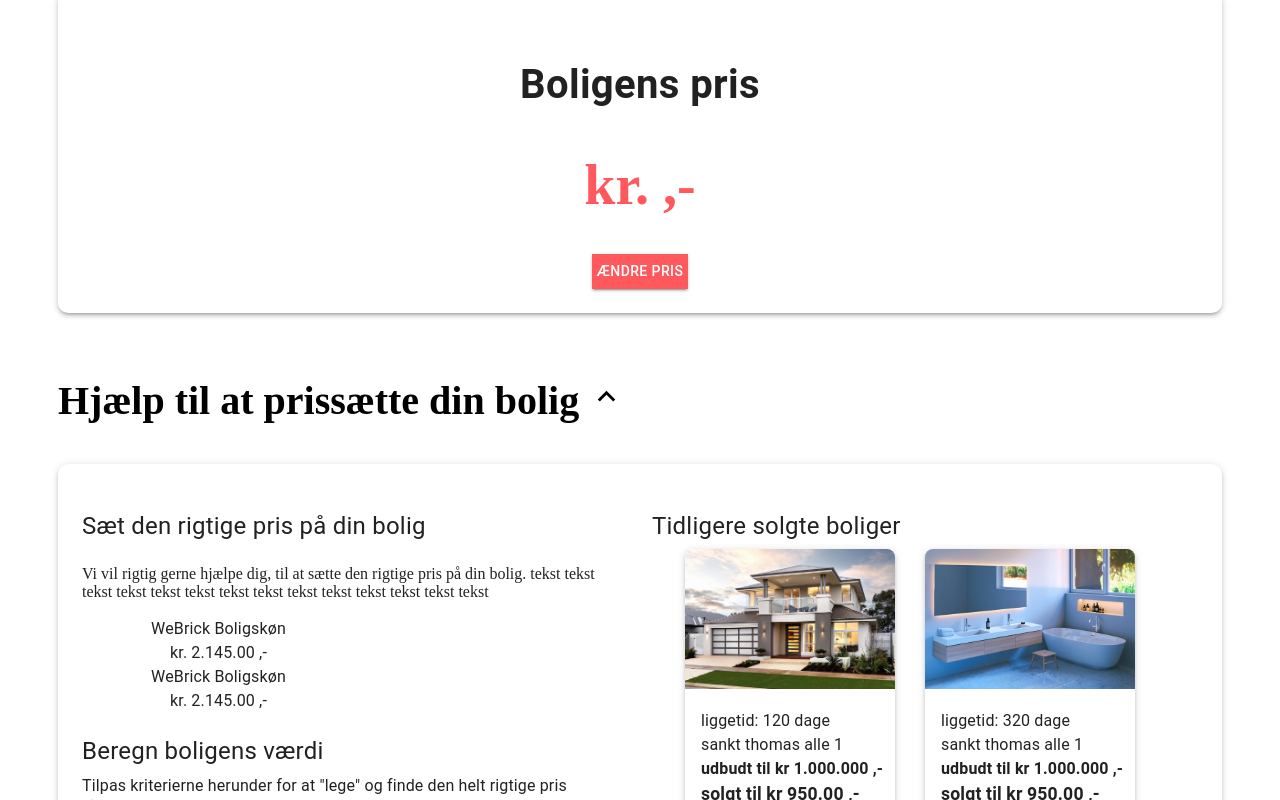
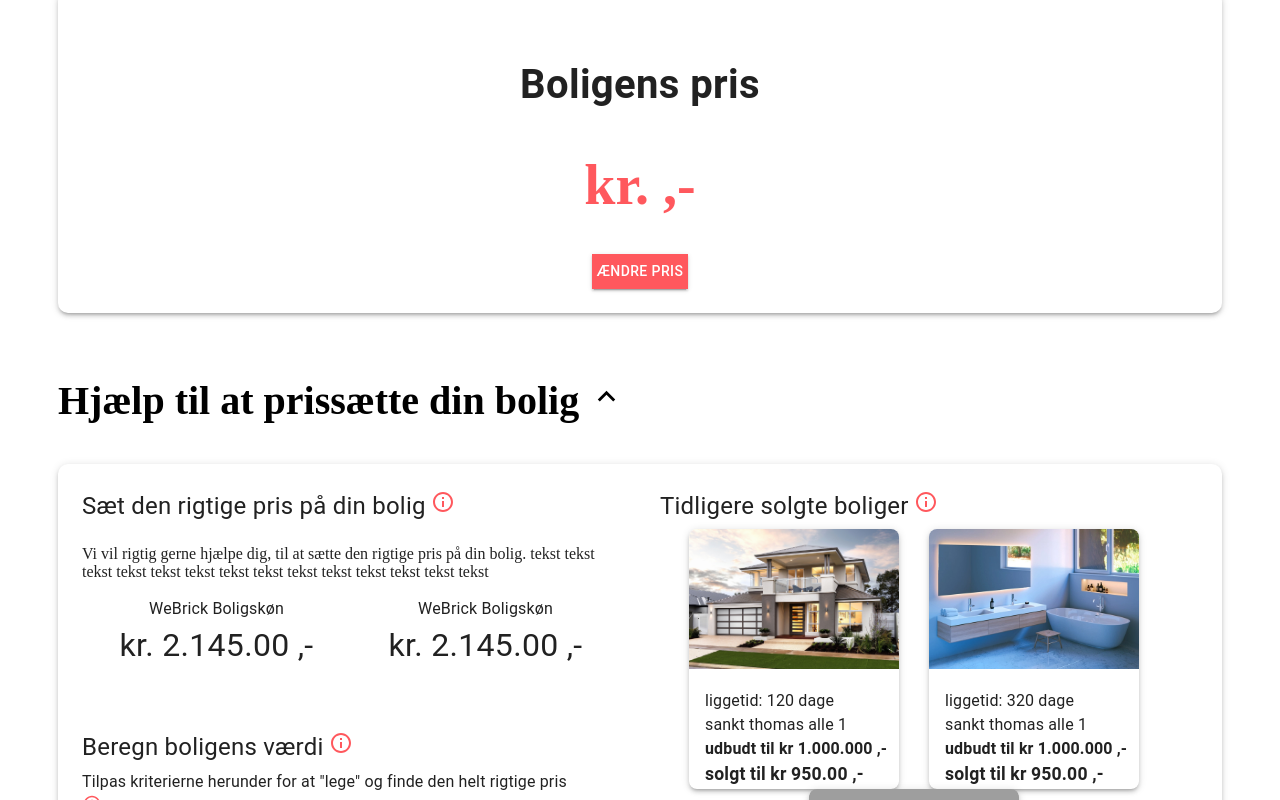
Before and after one commit to Adamhviid/react-app, a React (Create React App) app: page / in a window 1280 px wide. Both pictures are taken after a click on the element "Hjælp til at prissætte din bolig". Shown: the part 1492-2292 px from the top of the page. Built offline with nearby package versions, Linux system fonts and the light colour scheme; no server answers; grey boxes are pictures that could not be loaded.

Commit message:
boligskøn

```diff
--- a/src/PriceToolSection/PriceTool.js
+++ b/src/PriceToolSection/PriceTool.js
@@ -1,5 +1,5 @@
 import React, { useState } from 'react';
-import { Collapse, Grid, Typography } from '@mui/material';
+import { Collapse, Grid, Typography, Tooltip, tooltipClasses } from '@mui/material';
 import { makeStyles } from '@material-ui/core/styles';
 
 import ExpandMoreIcon from '@mui/icons-material/ExpandMore';
@@ -10,6 +10,7 @@ import PriceToolIntroduction from './PriceToolIntroduction';
 import WeBrickBoligskøn from './WeBrickBoligskøn';
 import KommuneStatistics from './KommuneStatistics';
 import PriceToolSliders from './PriceToolSliders';
+import InfoOutlinedIcon from '@material-ui/icons/InfoOutlined';
 
 import house from '../MainImageSection/HouseStockImages/house.jpeg'
 import bathroom from '../MainImageSection/HouseStockImages/bathroom.jpeg'
@@ -57,7 +58,6 @@ const useStyles = makeStyles({
   infoboxHeader: {
     fontWeight: "bold",
     fontSize: "2.5em",
-
     '&:hover': {
       cursor: 'pointer'
     }
@@ -66,11 +66,19 @@ const useStyles = makeStyles({
     justifyContent: 'center',
     textAlign: 'center',
   },
-  subheader: {
-    paddingTop: '20px',
+  topsubheader: {
     paddingBottom: '5px',
     fontSize: '1.5em'
-  }
+  },
+  subheader: {
+    paddingTop: '60px',
+    paddingBottom: '5px',
+    fontSize: '1.5em'
+  },
+  tooltips: {
+    color: '#FF585D',
+    paddingLeft: '5px',
+  },
 })
 
 const PriceTool = () => {
@@ -82,6 +90,7 @@ const PriceTool = () => {
     setIsOpen((current) => !current);
   };
 
+  //mockdata
   const boligskøn = "kr. 2.145.00 ,-"
   const numberOfHouses = "166"
   const avgSquareMeterPrice = "50.100 ,-"
@@ -98,28 +107,39 @@ const PriceTool = () => {
       </p>
       <Collapse in={open}>
         <InfoBox hasPadding>
-          <Grid container spacing={3}>
+          <Grid container spacing={5}>
             <Grid item md={6}>
-              <Typography className={classes.subheader}>
+              <Typography className={classes.topsubheader}>
                 Sæt den rigtige pris på din bolig
+                <Tooltip title="Læs mere her :)">
+                  <InfoOutlinedIcon className={classes.tooltips} />
+                </Tooltip>
               </Typography>
               <Grid item md={12}>
                 <PriceToolIntroduction />
               </Grid>
-              <Grid item xs={12} md={6} className={classes.centerGridElements}>
-                <WeBrickBoligskøn boligskøn={boligskøn} />
-              </Grid>
-              <Grid item xs={12} md={6} className={classes.centerGridElements}>
-                <WeBrickBoligskøn boligskøn={boligskøn} />
+              <Grid container>
+                <Grid item xs={12} md={6} className={classes.centerGridElements}>
+                  <WeBrickBoligskøn boligskøn={boligskøn}/>
+                </Grid>
+                <Grid item xs={12} md={6} className={classes.centerGridElements}>
+                  <WeBrickBoligskøn boligskøn={boligskøn} />
+                </Grid>
               </Grid>
               <Typography className={classes.subheader}>
                 Beregn boligens værdi
+                <Tooltip title="Læs mere her :)">
+                  <InfoOutlinedIcon className={classes.tooltips} />
+                </Tooltip>
               </Typography>
               <Grid item md={12}>
                 <PriceToolSliders />
               </Grid>
               <Typography className={classes.subheader}>
                 Boligstatstik i kommunen
+                <Tooltip title="Læs mere her :)">
+                  <InfoOutlinedIcon className={classes.tooltips} />
+                </Tooltip>
               </Typography>
               <Grid item md={12} className={classes.centerGridElements}>
                 <KommuneStatistics
@@ -131,8 +151,11 @@ const PriceTool = () => {
               </Grid>
             </Grid>
             <Grid item md={6} >
-              <Typography className={classes.subheader}>
+              <Typography className={classes.topsubheader}>
                 Tidligere solgte boliger
+                <Tooltip title="Læs mere her :)">
+                  <InfoOutlinedIcon className={classes.tooltips} />
+                </Tooltip>
               </Typography>
               <Grid container item md={12} className={classes.centerGridElements}>
                 {houses.slice(0, 3).map(function (house) {
@@ -147,6 +170,9 @@ const PriceTool = () => {
 
               <Typography className={classes.subheader}>
                 Nuværende boliger til salg
+                <Tooltip title="Læs mere her :)">
+                  <InfoOutlinedIcon className={classes.tooltips} />
+                </Tooltip>
               </Typography>
               <Grid container item md={12} className={classes.centerGridElements}>
                 {houses.slice(2, 5).map(function (house) {
--- a/src/PriceToolSection/WeBrickBoligskøn.js
+++ b/src/PriceToolSection/WeBrickBoligskøn.js
@@ -1,18 +1,28 @@
 import React from 'react'
 import { Grid, Typography } from '@mui/material'
+import { makeStyles } from '@material-ui/core/styles';
 import PropTypes from 'prop-types'
+
+
+const useStyles = makeStyles({
+  price: {
+    fontSize: '2rem',
+  }
+})
 
 const WeBrickBoligskøn = props => {
   const {
     boligskøn
   } = props;
 
+  const classes = useStyles()
+
   return (
     <div>
       <Typography>
         WeBrick Boligskøn
       </Typography>
-      <Typography>
+      <Typography className={classes.price}>
         {boligskøn}
       </Typography>
     </div>
```
